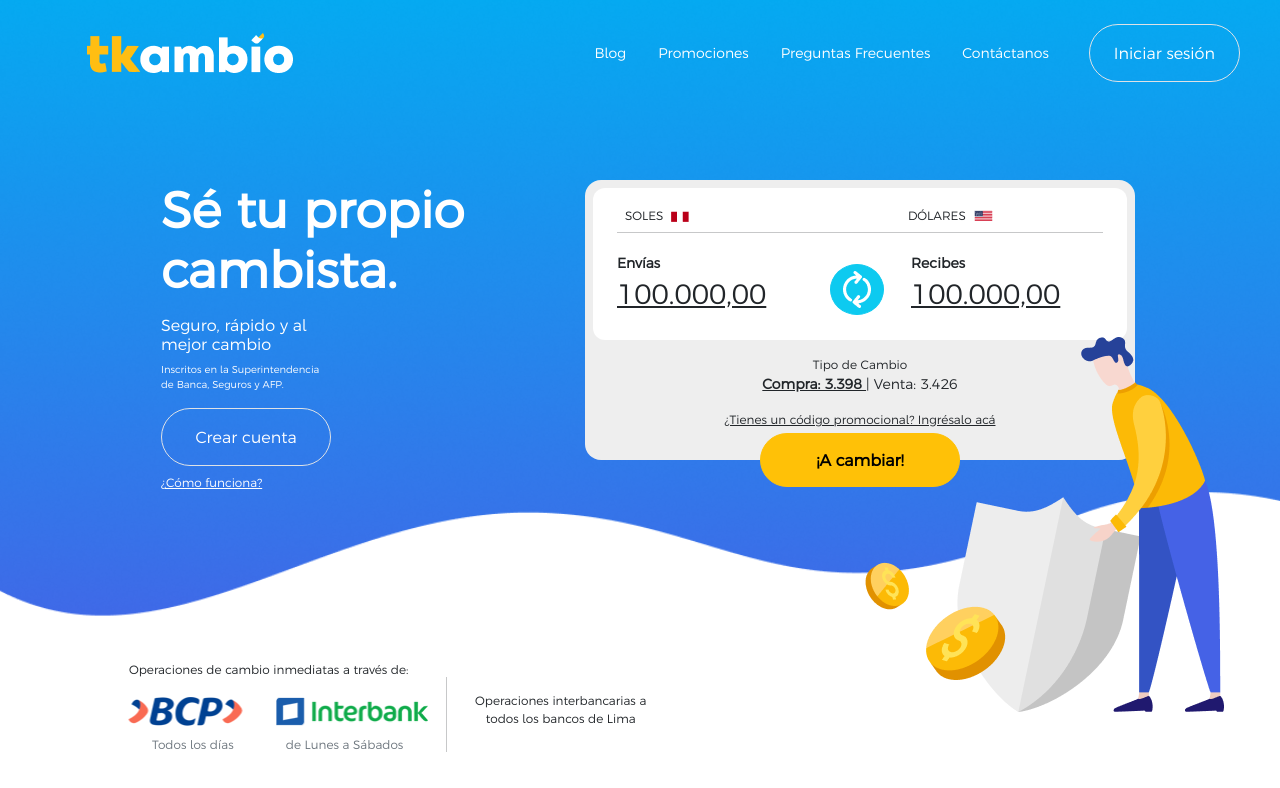
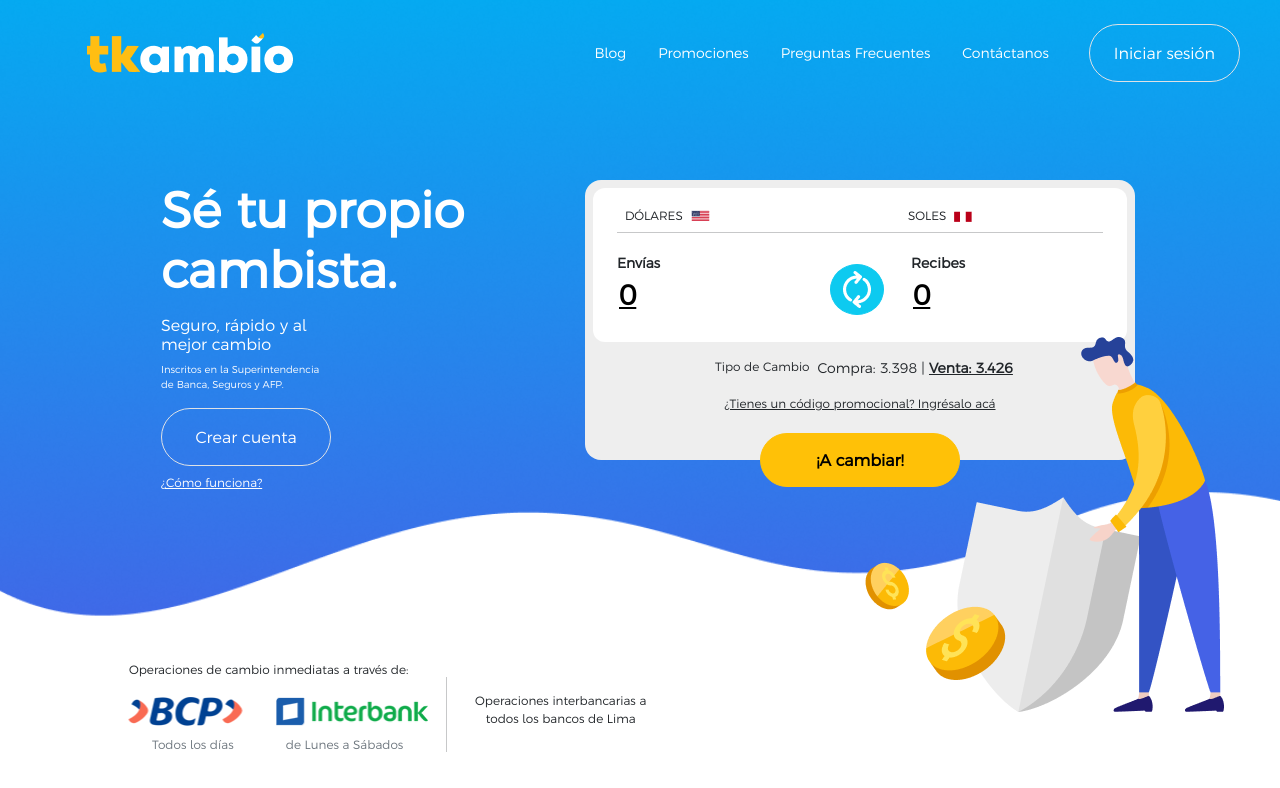
Before and after one commit to FiorellaEffio/tkambio, a Vue app: page / in a window 1280 px wide. Both pictures are taken after a click on the element 857 px from the left and 289 px from the top of the page. Shown: the top 788 px of the page. Built offline with nearby package versions, Linux system fonts and the light colour scheme.

Commit message:
[ADD] functionality calculator

```diff
--- a/src/App.vue
+++ b/src/App.vue
@@ -42,12 +42,17 @@
                 <div class="row col-lg-6">
                   <div class="col-7 col-lg-12 d-flex flex-column justify-content-start">
                     <p class="text-start my-1 text-sm"><strong>Envías</strong></p>
-                    <p class="h3 text-start"><u>100.000,00</u></p>
+                    <p class="h3 text-start"><u>
+                      <input v-model="sendMoney" type="number" @keyup="getMoneyValue" class="input-money underline"/>
+                    </u></p>
                   </div>
                   <div class="d-flex col-5 justify-content-center align-items-center mb-3 d-lg-none">
-                    <p class="mx-2 mb-0 text-xs">SOLES</p>
+                    <p class="mx-2 mb-0 text-xs">
+                      {{ changeDollars ? 'SOLES' : 'DÓLARES' }}
+                    </p>
                     <div>
-                      <img style="margin-bottom: 3px;" alt="Peru" src="./assets/img/countries/peru.png">
+                      <img v-if="changeDollars" style="margin-bottom: 3px;" alt="Peru" src="./assets/img/countries/peru.png">
+                      <img v-else style="margin-bottom: 3px;" alt="USA" src="./assets/img/countries/usa.png">
                     </div>
                   </div>
                 </div>
@@ -55,15 +60,21 @@
                   <div class="d-none d-lg-block">
                     <div class="d-flex">
                       <div class="col-6 d-flex align-items-center">
-                        <p class="mx-2 mb-0 text-xs">SOLES</p>
+                        <p class="mx-2 mb-0 text-xs">
+                          {{ changeDollars ? 'SOLES' : 'DÓLARES' }}
+                        </p>
                         <div>
-                          <img style="margin-bottom: 3px;" alt="Peru" src="./assets/img/countries/peru.png">
+                          <img v-if="changeDollars" style="margin-bottom: 3px;" alt="Peru" src="./assets/img/countries/peru.png">
+                          <img v-else style="margin-bottom: 3px;" alt="USA" src="./assets/img/countries/usa.png">
                         </div>
                       </div>
                       <div class="col-6 d-flex align-items-center">
-                        <p class="mx-5 mb-0 text-xs receive-currency">DÓLARES</p>
+                        <p class="mx-5 mb-0 text-xs receive-currency">
+                          {{ !changeDollars ? 'SOLES' : 'DÓLARES' }}
+                        </p>
                         <div>
-                          <img style="margin-bottom: 3px;" alt="USA" src="./assets/img/countries/usa.png">
+                          <img v-if="!changeDollars" style="margin-bottom: 3px;" alt="Peru" src="./assets/img/countries/peru.png">
+                          <img v-else style="margin-bottom: 3px;" alt="USA" src="./assets/img/countries/usa.png">
                         </div>
                       </div>
                     </div>
@@ -71,19 +82,22 @@
 
 
                   <hr class="mt-lg-1">
-                  <div class="rounded-circle position-absolute btn btn-info btn-change" style="top: -26px; right: 20px;">
+                  <div @click="changeOrder" class="rounded-circle position-absolute btn btn-info btn-change" style="top: -26px; right: 20px;">
                     <img alt="Peru" src="./assets/img/icons/change_icon.png">
                   </div>
                 </div>
                 <div class="row mt-3 mb-1 col-lg-6 mt-lg-0 receive-box">
                   <div class="col-7 col-lg-12 d-flex flex-column justify-content-start">
                     <p class="text-start my-1 text-sm"><strong>Recibes</strong></p>
-                    <p class="h3 text-start"><u>100.000,00</u></p>
+                    <p class="h3 text-start"><u>
+                      <input type="number" v-model="getMoney" @keyup="sendMoneyValue"  class="input-money underline"/>
+                    </u></p>
                   </div>
                   <div class="d-flex col-5 justify-content-center align-items-center mt-2 d-lg-none">
-                    <p class="mx-2 mb-0 text-xs">DÓLARES</p>
+                    <p class="mx-2 mb-0 text-xs">{{ !changeDollars ? 'SOLES' : 'DÓLARES' }}</p>
                     <div>
-                      <img style="margin-bottom: 3px;" alt="Peru" src="./assets/img/countries/usa.png">
+                      <img v-if="!changeDollars" style="margin-bottom: 3px;" alt="Peru" src="./assets/img/countries/peru.png">
+                      <img v-else style="margin-bottom: 3px;" alt="USA" src="./assets/img/countries/usa.png">
                     </div>
                   </div>
                 </div>
@@ -91,7 +105,10 @@
             </div>
             <div class="d-flex flex-column mt-3 currency-values justify-content-center">
               <p class="mb-0 text-xs text-center mx-2">Tipo de Cambio</p>
-              <p class="text-sm text-center"><strong><u>Compra: 3.398 </u></strong> | Venta: 3.426</p>
+              <p class="text-sm text-center">
+                <span :class="{'underline': changeDollars}">Compra: 3.398</span> |
+                <span :class="{'underline': !changeDollars}">Venta: 3.426</span>
+              </p>
             </div>
             <p class="text-xs mb-4 px-2 text-center"><u>¿Tienes un código promocional? Ingrésalo acá</u></p>
           </div>
@@ -130,6 +147,38 @@
 export default {
   name: 'App',
   components: {
+  },
+  data() {
+    return {
+      getMoney: 0,
+      sendMoney: 0,
+      currentType: 3.65,
+      currentTypeSell: 3.4,
+      changeDollars: true
+    }
+  },
+  computed: {
+  },
+  methods: {
+    getMoneyValue() {
+      if(!this.changeDollars) {
+        this.getMoney = this.sendMoney * this.currentTypeSell
+      } else {
+        this.getMoney = this.sendMoney / this.currentType
+      }
+    },
+    sendMoneyValue() {
+      if(!this.changeDollars) {
+        this.sendMoney = this.getMoney / this.currentTypeSell
+      } else {
+        this.sendMoney = this.getMoney * this.currentType
+      }
+    },
+    changeOrder() {
+      this.changeDollars = !this.changeDollars
+      this.sendMoney = this.getMoney
+      this.getMoneyValue()
+    }
   }
 }
 </script>
@@ -243,6 +292,18 @@ $desktop: 992px;
     max-width: 400px;
   }
 }
+.input-money {
+  outline: none;
+  border: 0;
+  width: -webkit-fill-available;
+  -moz-appearance: textfield;
+}
+input::-webkit-outer-spin-button,
+input::-webkit-inner-spin-button {
+  -webkit-appearance: none;
+  margin: 0;
+}
+
 .calculator {
   @media screen and (min-width: $desktop) {
     width: 550px;
@@ -252,6 +313,7 @@ $desktop: 992px;
       display: flex;
       flex-wrap: wrap;
     }
+
     .receive-currency {
       margin-right: 8px !important;
     }
@@ -266,14 +328,18 @@ $desktop: 992px;
       padding-left: 75px;
     }
     .currency-values {
-      flex-direction: row;
+      flex-direction: row !important;
     }
   }
 
 }
-    .get-btn {
-        @media screen and (min-width: $desktop) {
-
-      bottom: 45px !important;}
-    }
+.get-btn {
+  @media screen and (min-width: $desktop) {
+    bottom: 45px !important;
+  }
+}
+.underline {
+  text-decoration: underline;
+  font-weight: bold;
+}
 </style>
```
